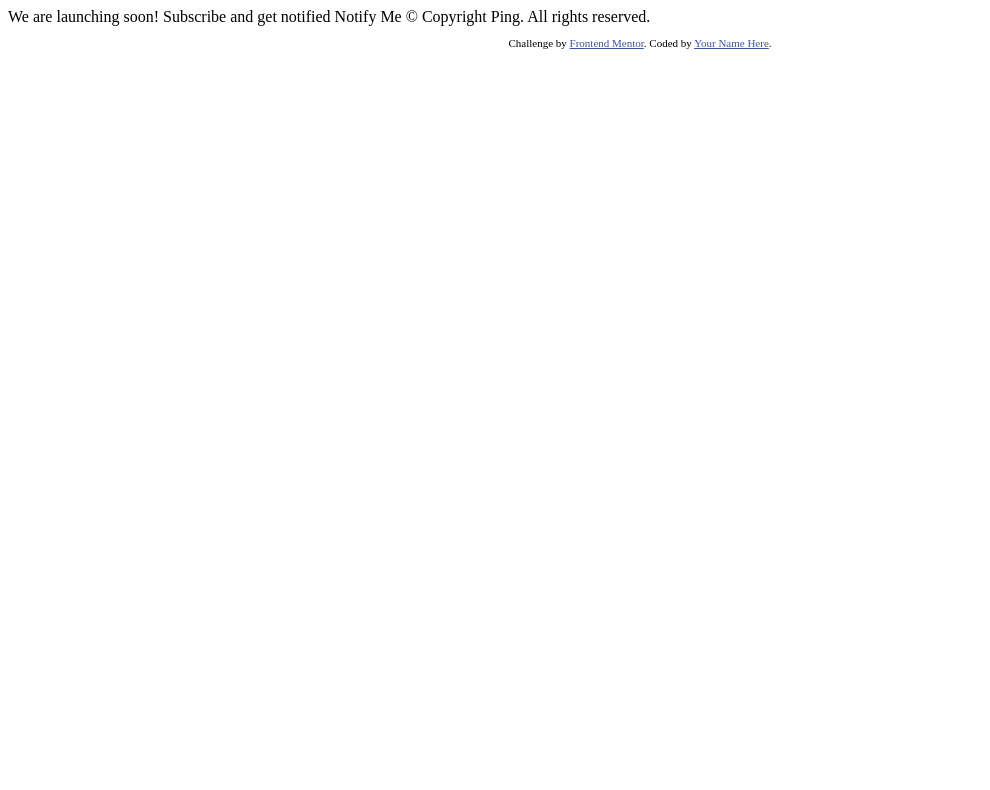
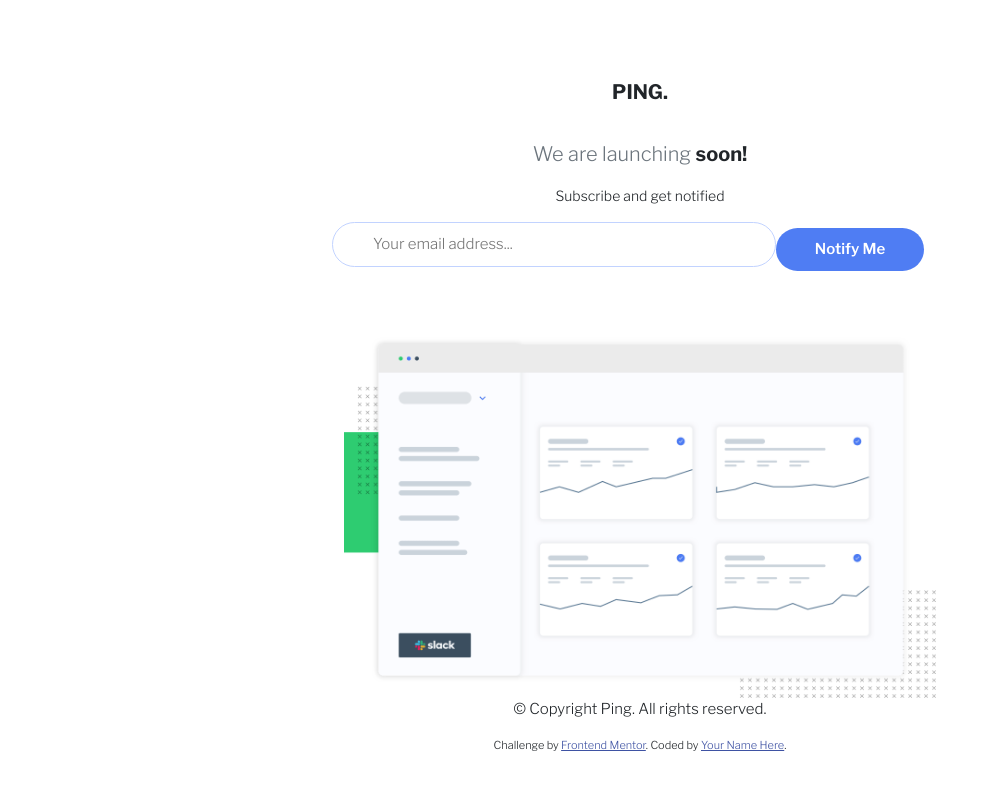
Before and after one commit to GColville/Ping-Coming-Soon-Page, a plain HTML site: page index.html in a window 1280 px wide. Shown: the whole page, without its empty margins (0-990 px from the left). Drawn offline with nearby package versions, Linux system fonts and the light colour scheme.

Commit message:
styling for header and section done

```diff
--- a/index.html
+++ b/index.html
@@ -1,34 +1,60 @@
 <!DOCTYPE html>
 <html lang="en">
+
 <head>
     <meta charset="UTF-8">
-  <meta name="viewport" content="width=device-width, initial-scale=1.0"> <!-- displays site properly based on user's device -->
+    <meta name="viewport" content="width=device-width, initial-scale=1.0">
+    <!-- displays site properly based on user's device -->
 
     <link rel="icon" type="image/png" sizes="32x32" href="./images/favicon-32x32.png">
+    <link href="https://cdn.jsdelivr.net/npm/bootstrap@5.1.2/dist/css/bootstrap.min.css" rel="stylesheet" integrity="sha384-uWxY/CJNBR+1zjPWmfnSnVxwRheevXITnMqoEIeG1LJrdI0GlVs/9cVSyPYXdcSF" crossorigin="anonymous">
+    <link rel="stylesheet" href="style.css">
 
     <title>Frontend Mentor | Ping coming soon page</title>
 
     <!-- Feel free to remove these styles or customise in your own stylesheet 👍 -->
     <style>
-    .attribution { font-size: 11px; text-align: center; }
-    .attribution a { color: hsl(228, 45%, 44%); }
+        .attribution {
+            font-size: 11px;
+            text-align: center;
+        }
+
+        .attribution a {
+            color: hsl(228, 45%, 44%);
+        }
     </style>
 </head>
+
 <body>
-
-  We are launching soon!
-
+    <main class="container w-75 text-center">
+        <header class="page-header container-fluid">
+            <h1 class="title">PING.</h1>
+            <p class="launch-text">
+                <span class="text-muted">We are launching</span> <span class="soon-text">soon!</span>
+            </p>
+            <p class="subscribe-text">
                 Subscribe and get notified
-
-  Notify Me
-
+            </p>
+            <form class="row col-lg-12 align-items-center" action="">
+                <input class="col-sm-12 col-md-9 form-input" type="text" placeholder="Your email address...">
+                <button class="col-sm-12 col-md-3 form-btn">Notify Me</button>
+            </form>
+        </header>
+        <section class="dashboard container-fluid">
+            <img class="dashboard-img" src="images/illustration-dashboard.png" alt="">
+        </section>
+        <footer class="container-fluid">
+            <p>
                 &copy; Copyright Ping. All rights reserved.
-
+            </p>
+        </footer>
+    </main>
     <footer>
         <p class="attribution">
-      Challenge by <a href="https://www.frontendmentor.io?ref=challenge" target="_blank">Frontend Mentor</a>.
-      Coded by <a href="#">Your Name Here</a>.
+            Challenge by <a href="https://www.frontendmentor.io?ref=challenge" target="_blank">Frontend Mentor</a>. Coded by <a href="#">Your Name Here</a>.
         </p>
     </footer>
+    <script src="https://cdn.jsdelivr.net/npm/bootstrap@5.1.2/dist/js/bootstrap.bundle.min.js" integrity="sha384-kQtW33rZJAHjgefvhyyzcGF3C5TFyBQBA13V1RKPf4uH+bwyzQxZ6CmMZHmNBEfJ" crossorigin="anonymous"></script>
 </body>
+
 </html>
--- /dev/null
+++ b/style.css
@@ -0,0 +1,70 @@
+@import url('https://fonts.googleapis.com/css2?family=Libre+Franklin:wght@300;600;700&display=swap');
+:root {
+    --blue: hsl(223, 87%, 63%);
+    --pale-blue: hsl(223, 100%, 88%);
+    --light-red: hsl(354, 100%, 66%);
+    --gray: hsl(0, 0%, 59%);
+    --v-dark-blue: hsl(209, 33%, 12%);
+    --font-family: 'Libre Franklin', sans-serif;
+}
+
+* {
+    margin: 0;
+    padding: 0;
+    box-sizing: border-box;
+}
+
+body {
+    font-family: var(--font-family);
+    font-size: 15px;
+}
+
+.container {}
+
+.title {
+    font-weight: 700;
+    font-size: 20px;
+    margin-top: 80px;
+    margin-bottom: 35px;
+}
+
+.launch-text {
+    font-size: 20px;
+}
+
+.soon-text {
+    font-weight: 700;
+}
+
+.subscribe-text {
+    font-size: 14px;
+}
+
+.form-input {
+    border-radius: 50px;
+    border: 1px solid var(--pale-blue);
+    margin-bottom: 10px;
+    padding: 10px 40px;
+    color: var(--gray);
+}
+
+.form-btn {
+    background-color: var(--blue);
+    border-radius: 50px;
+    border: none;
+    outline: 0;
+    padding: 10px;
+    color: #fff;
+    font-weight: 600;
+}
+
+.dashboard-img {
+    max-width: 100%;
+    margin-top: 60px;
+}
+
+@media (min-width: 1280px) {
+    .w-75 {
+        max-width: 50%;
+    }
+}
```
Lines whose indentation alone changed are shown as unchanged.
